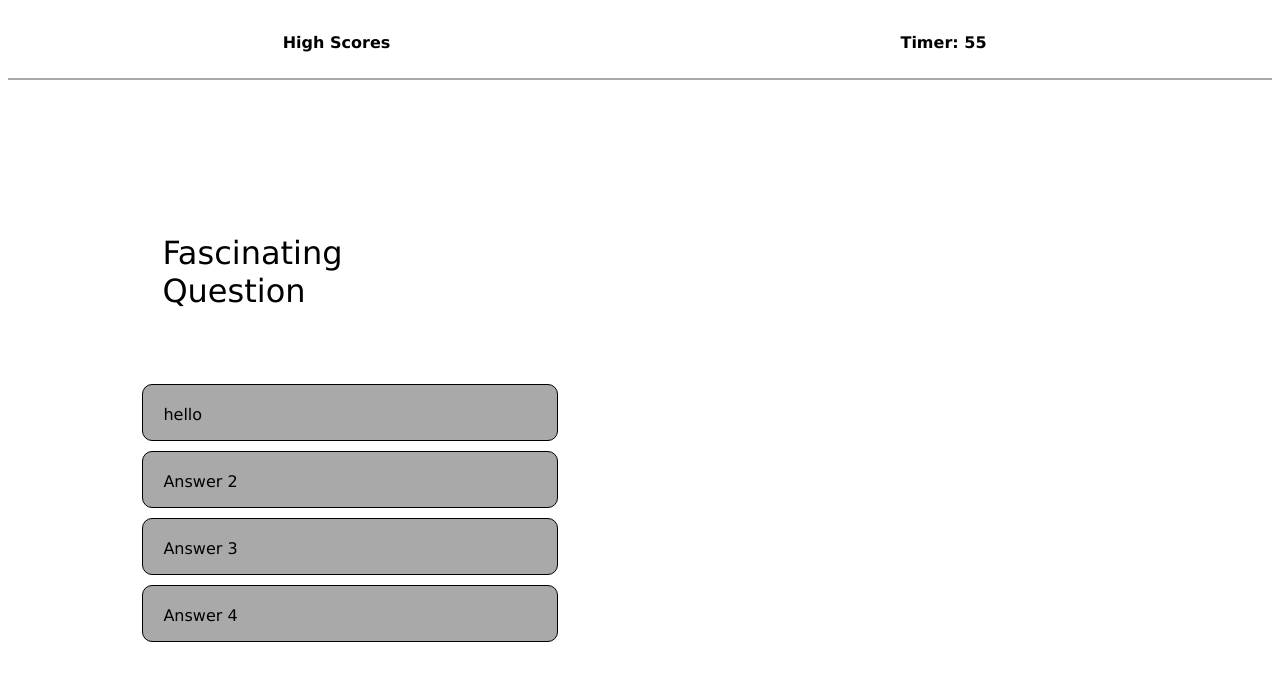
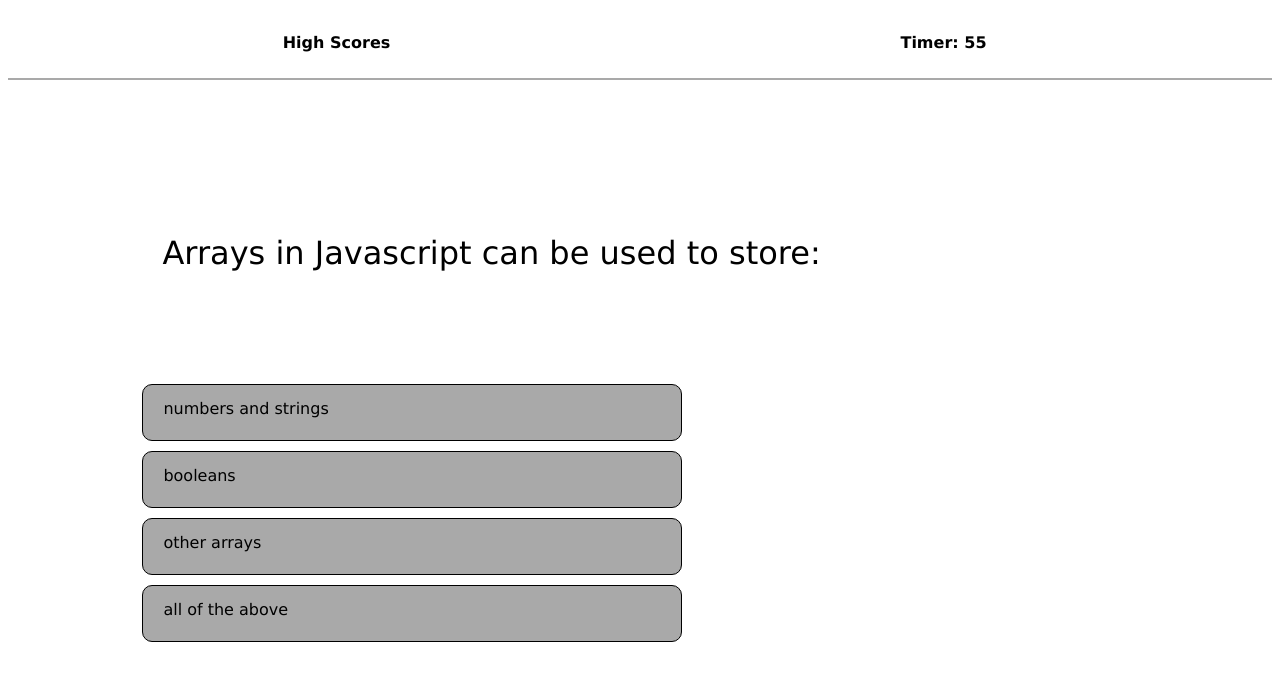
Before and after one commit to nvduran/coding-quiz, a plain HTML site: page index.html in a window 1280 px wide. Drawn offline with Linux system fonts and the light colour scheme.

Commit message:
working questions 1 and 2

```diff
--- a/assets/script.js
+++ b/assets/script.js
@@ -4,6 +4,88 @@ var answer1El = document.querySelector("#answer1");
 var answer2El = document.querySelector("#answer2");
 var answer3El = document.querySelector("#answer3");
 var answer4El = document.querySelector("#answer4");
+var questionEl = document.querySelector("#question");
+var answerContentEl = document.querySelector("#answer-content");
+
+var question1 = {
+     q1:"Arrays in Javascript can be used to store:",
+     a1:"numbers and strings",
+     a2:"booleans",
+     a3:"other arrays",
+     a4:"all of the above",
+};
+
+var question2 = {
+     q1:"Noting in javascript is accomplished by what syntax",
+     a1:"//",
+     a2:"/*",
+     a3:"/",
+     a4:"**",
+};
+
+
+
+var askQuestion1 = function(){
+     //add .correct-answer class to right answer
+     function addClasstoCorrectAnswer() {
+          var element = document.getElementById("answer4");
+          element.classList.add("correct-answer");
+     }
+     addClasstoCorrectAnswer();
+
+     var answerChecker = function(event) {
+          var targetEl=event.target;
+          if (targetEl.matches(".correct-answer")){
+               console.log("correct!")
+               askQuestion2();
+               var element = document.getElementById("answer4");
+               element.classList.remove("correct-answer");
+          }else{
+               console.log("incorrect :(")
+          }
+     };
+     questionEl.textContent=question1.q1;
+     answer1El.textContent=question1.a1;
+     answer2El.textContent=question1.a2;
+     answer3El.textContent=question1.a3;
+     answer4El.textContent=question1.a4;
+     answerContentEl.addEventListener("click", answerChecker);
+
+};
+
+var askQuestion2 = function(){
+     //add .correct-answer class to right answer
+     function addClasstoCorrectAnswer() {
+          var element = document.getElementById("answer1");
+          element.classList.add("correct-answer");
+     }
+     addClasstoCorrectAnswer();
+
+     var answerChecker = function(event) {
+          var targetEl=event.target;
+          if (targetEl.matches(".correct-answer")){
+               console.log("correct!")
+
+          }else{
+               console.log("incorrect :(")
+          }
+     };
+     questionEl.textContent=question2.q1;
+     answer1El.textContent=question2.a1;
+     answer2El.textContent=question2.a2;
+     answer3El.textContent=question2.a3;
+     answer4El.textContent=question2.a4;
+     answerContentEl.addEventListener("click", answerChecker);
+
+};
+
+
+askQuestion1();
+
+
+
+
+
 
 
 var timeInterval = setInterval(function(){
@@ -15,5 +97,3 @@ var timeInterval = setInterval(function(){
           clearInterval();
      }
 },1000);
-
-answer1El.textContent="hello";
--- a/assets/style.css
+++ b/assets/style.css
@@ -36,7 +36,7 @@ header {
 
 .flex-item-question {
      padding: 20px;
-     width: 200px;
+     min-width: 400px;
      height: 20px;
      margin-top: 10%;
      margin-left: 10%;
@@ -48,11 +48,11 @@ header {
 
 .flex-item-answer {
      padding: 20px;
-     width: 30%;
+     width: 40%;
      height: 15px;
      margin-top: 10px;
      margin-left: 10%;
-     line-height: 20px;
+     line-height: 50%;
      color: black;
      font-size: 1em;
      text-align: left;
@@ -64,3 +64,7 @@ header {
 .flex-item-answer:hover {
      background: lightsalmon;
 }
+
+.correct-answer{
+
+}
--- a/index.html
+++ b/index.html
@@ -18,8 +18,8 @@
      </header>
 
      <main>
-          <div class="flex-container-main">
-               <div class="flex-item-question">Fascinating Question</div>
+          <div class="flex-container-main" id="answer-content">
+               <div class="flex-item-question" id="question">Fascinating Question</div>
                <div class="flex-item-answer" id="answer1">Answer 1</div>
                <div class="flex-item-answer" id="answer2">Answer 2</div>
                <div class="flex-item-answer" id="answer3">Answer 3</div>
```
